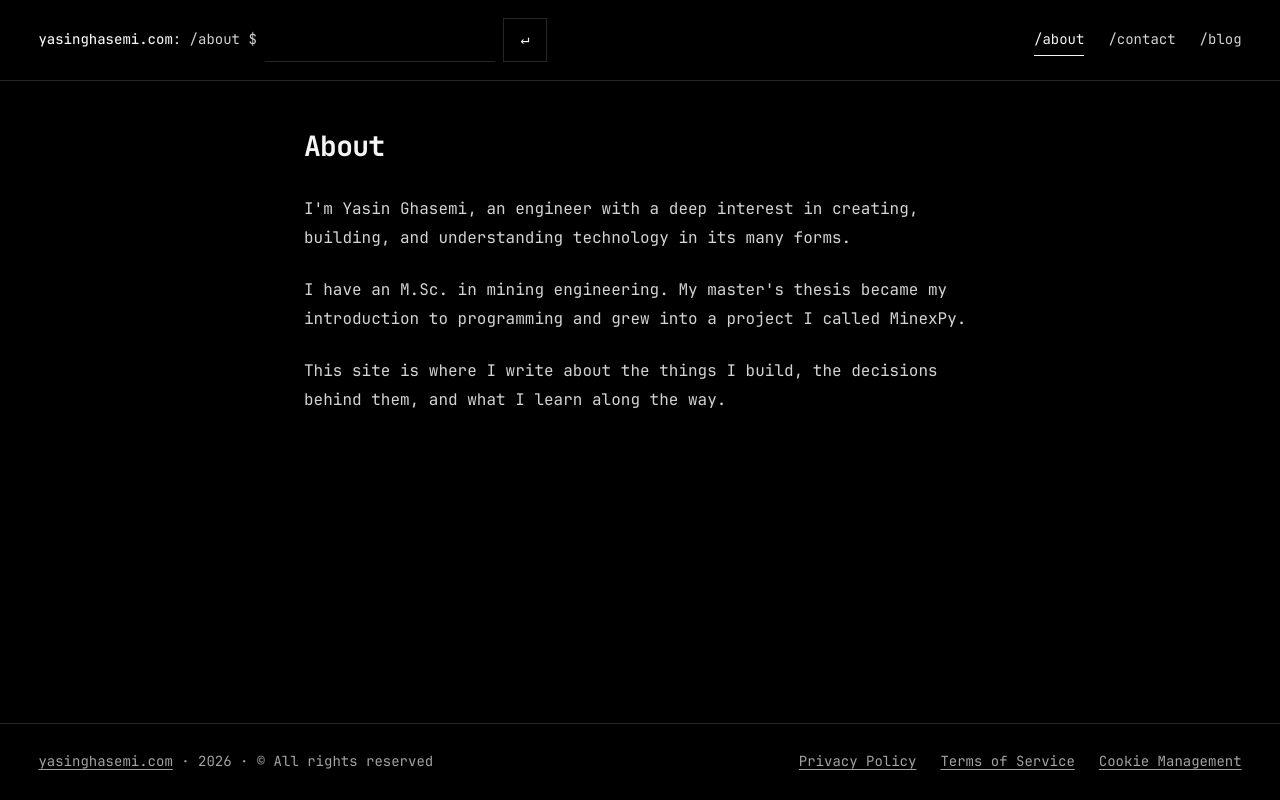
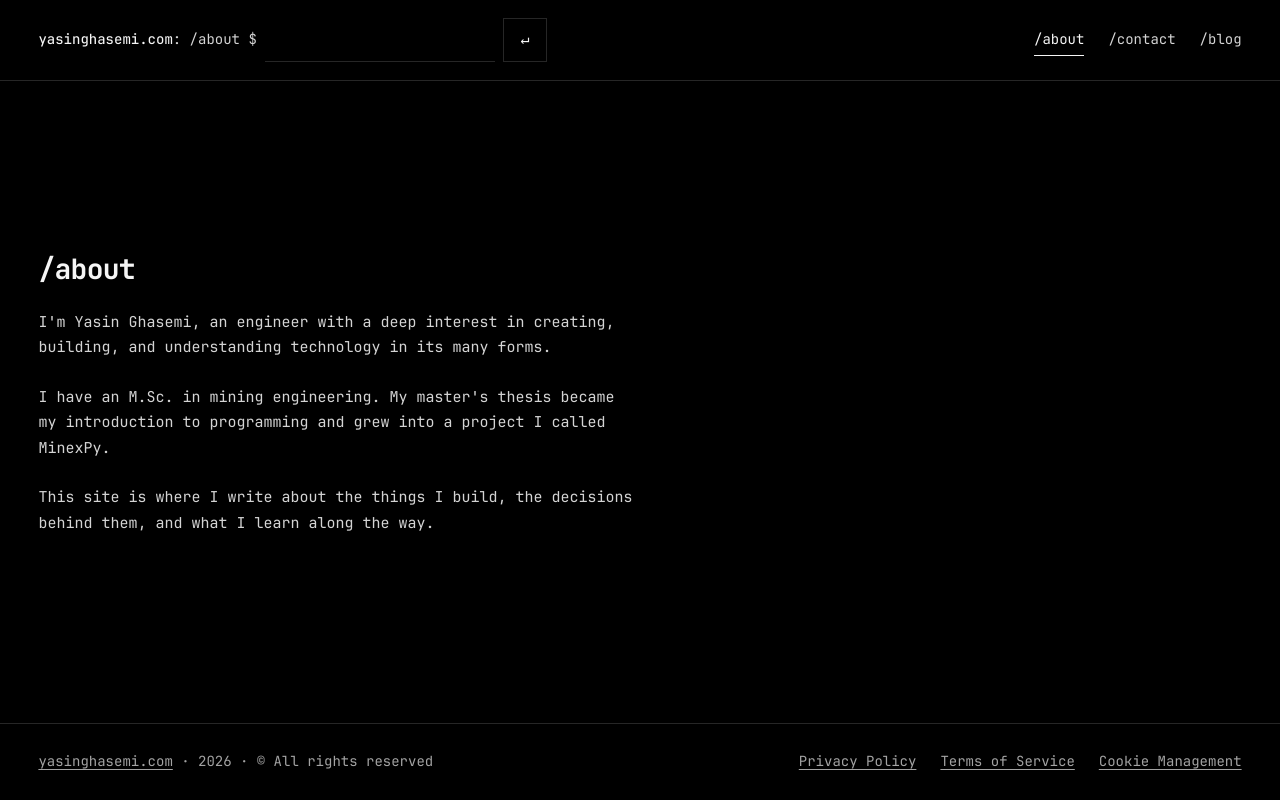
Before and after one commit to SupernovifieD/yasinghasemi.com, a Next.js app: page /about in a window 1280 px wide. Built offline with nearby package versions, Linux system fonts and the light colour scheme.

Commit message:
style(pages): align about with the contact layout

```diff
--- a/app/about/page.tsx
+++ b/app/about/page.tsx
@@ -12,8 +12,8 @@ export const metadata: Metadata = createPageMetadata({
 
 export default function AboutPage() {
   return (
-    <ReadingLayout>
-      <h1>About</h1>
+    <ReadingLayout placement="short">
+      <h1>/about</h1>
       <p>
         I&apos;m Yasin Ghasemi, an engineer with a deep interest in creating,
         building, and understanding technology in its many forms.
--- a/components/reading-layout.module.css
+++ b/components/reading-layout.module.css
@@ -1,3 +1,37 @@
+.shortPage {
+  display: flex;
+  width: 100%;
+  align-items: center;
+}
+
+.shortContent {
+  width: min(100%, 66ch);
+  font-size: var(--font-body);
+}
+
+.shortContent h1 {
+  margin: 0 0 var(--space-6);
+  color: var(--color-text);
+  font-size: var(--font-heading);
+  font-weight: 700;
+  letter-spacing: -0.025em;
+  line-height: 1.2;
+}
+
+.shortContent p {
+  margin: 0 0 var(--space-6);
+}
+
+.shortContent > :last-child {
+  margin-block-end: 0;
+}
+
+@media (max-width: 40rem), (max-height: 42rem) {
+  .shortPage {
+    align-items: flex-start;
+  }
+}
+
 .reading {
   max-width: var(--reading-width);
   margin-inline: auto;
--- a/components/reading-layout.tsx
+++ b/components/reading-layout.tsx
@@ -2,10 +2,23 @@ import type { ReactNode } from "react";
 
 import styles from "@/components/reading-layout.module.css";
 
-export function ReadingLayout({ children }: { children: ReactNode }) {
+export function ReadingLayout({
+  children,
+  placement = "reading",
+}: {
+  children: ReactNode;
+  placement?: "reading" | "short";
+}) {
+  const isShortPage = placement === "short";
   return (
-    <main id="main-content" className={styles.reading} tabIndex={-1}>
-      <div className={styles.prose}>{children}</div>
+    <main
+      id="main-content"
+      className={isShortPage ? styles.shortPage : styles.reading}
+      tabIndex={-1}
+    >
+      <div className={isShortPage ? styles.shortContent : styles.prose}>
+        {children}
+      </div>
     </main>
   );
 }
```
Also changed, not shown: app/contact/contact.module.css (+3 -24 lines), app/contact/page.tsx (+4 -5 lines), 2 other files (tests, documents, lock files or other folders).
